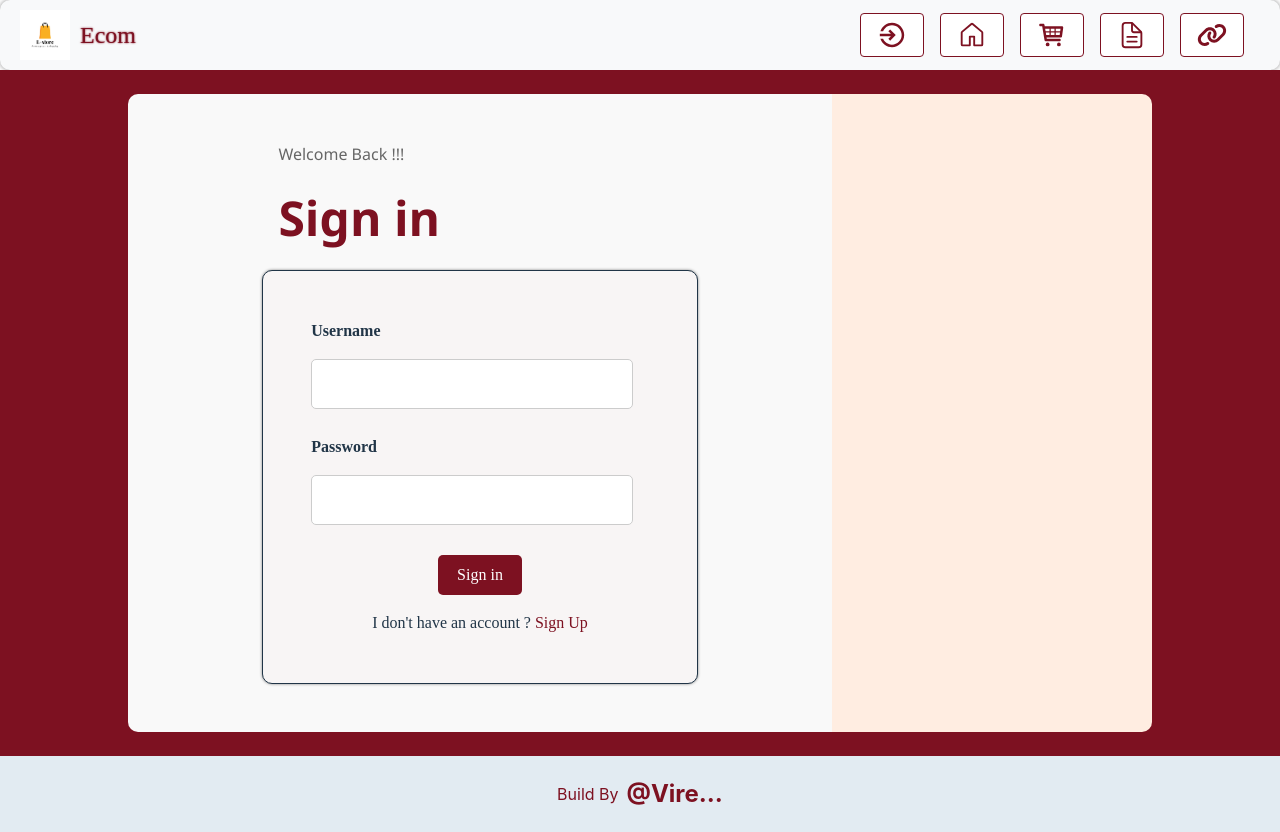
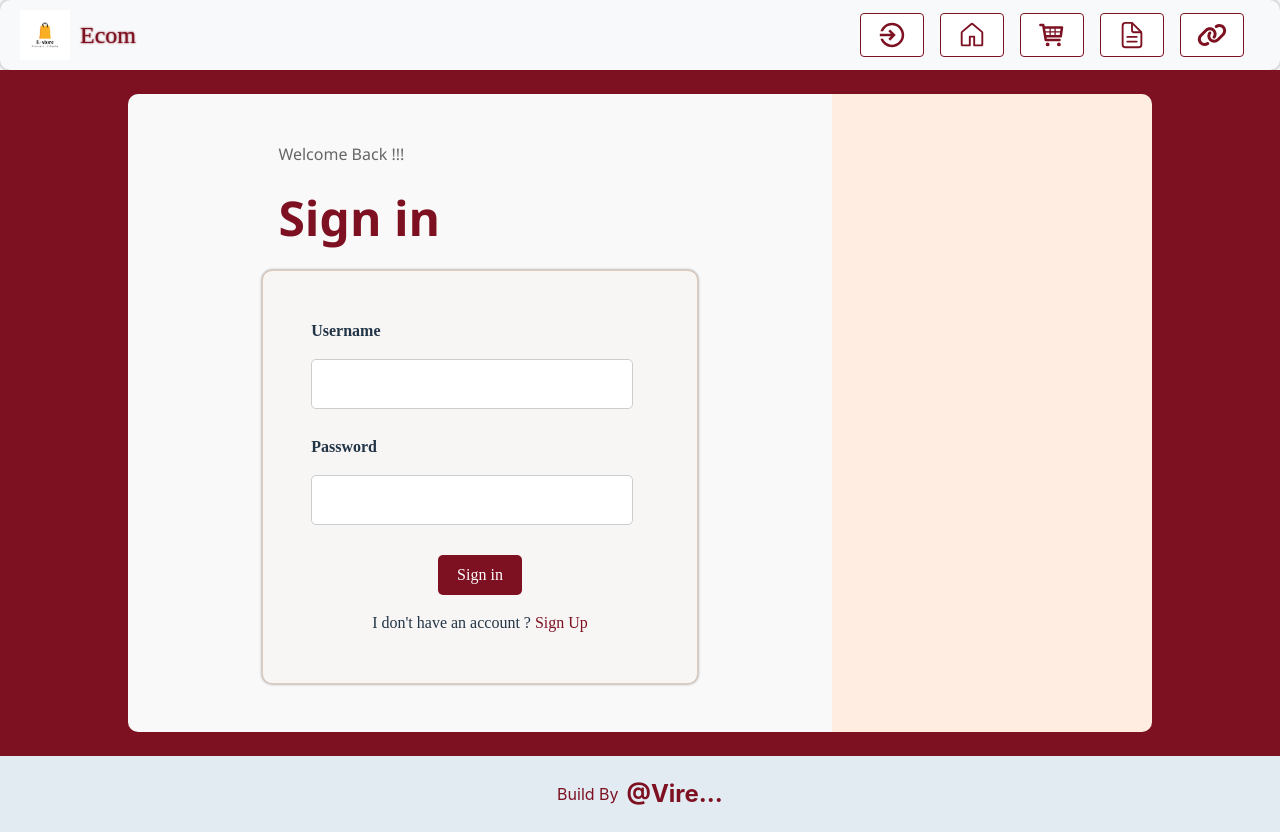
Before and after one commit to VirendrKumarYadav/ecom-vire, a React (Vite) app: page /login in a window 1280 px wide. Built offline with nearby package versions, Linux system fonts and the light colour scheme.

Commit message:
feature- adding login form border

```diff
--- a/src/App.css
+++ b/src/App.css
@@ -663,7 +663,7 @@ hr {
   padding: 2rem;
   background-color: var(--white-clr);
   margin-bottom: 2rem;
-  border: .5px solid;
+  border: 1px solid #dfc9b9;
 }
 
 .login-wrapper label {
```
